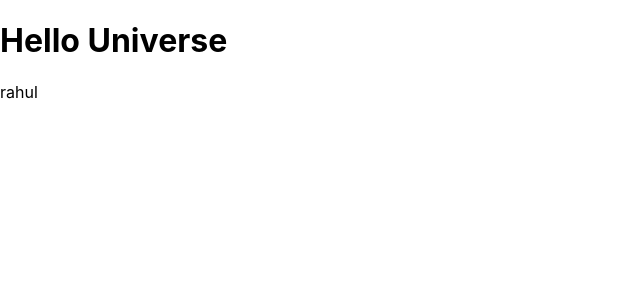
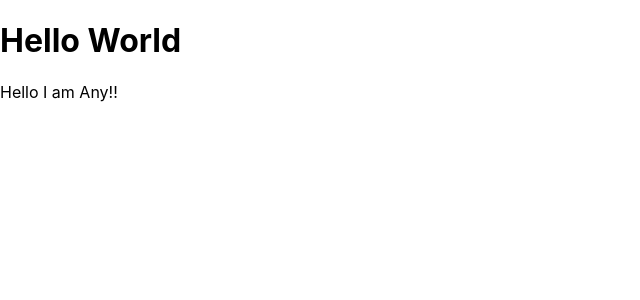
Before and after one commit to kodecdac/day3-my-app, a React (Create React App) app: page / in a window 1280 px wide. Shown: the top 300 px of the page, without its empty margins (0-640 px from the left). Built offline with nearby package versions, Linux system fonts and the light colour scheme.

Commit message:
components.....UDT.

```diff
--- a/src/App.js
+++ b/src/App.js
@@ -1,12 +1,15 @@
 export default function App() {
-  // will come from backend
-  let subject = "Hello Universe";
-  let user = { id: 1, username: "rahul", city: "mumbai" };
-
   return (
     <div>
-      <h1>{subject}</h1>
-      <p>{user?.username}</p>
+      <h1>Hello World</h1>
+      <AnyName />
     </div>
   );
 }
+
+// NOTE :: CaptialCase
+// html, body, h1, div
+// UserDefined Tag :: Component :: <AnyName />
+function AnyName() {
+  return <div>Hello I am Any!!</div>;
+}
```
